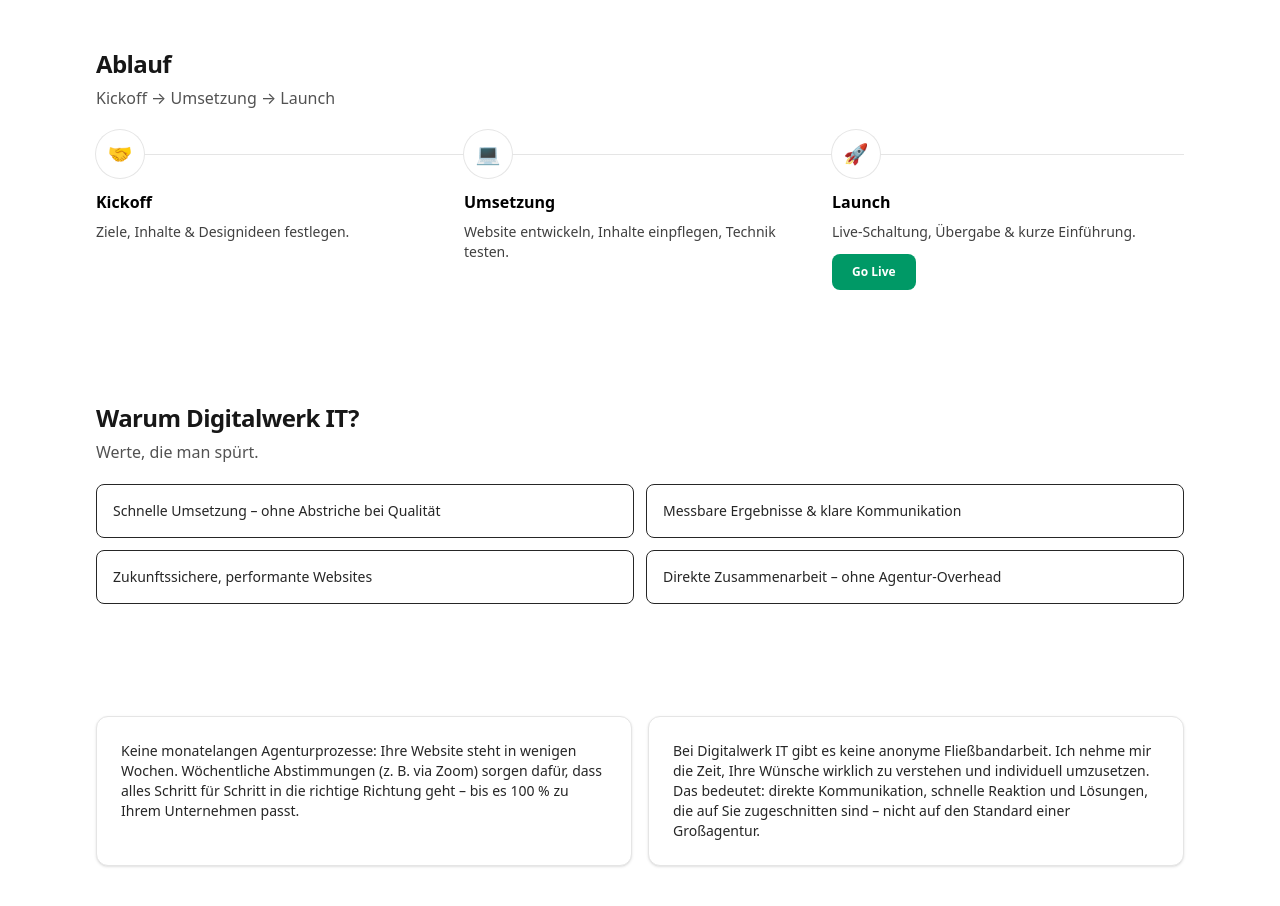
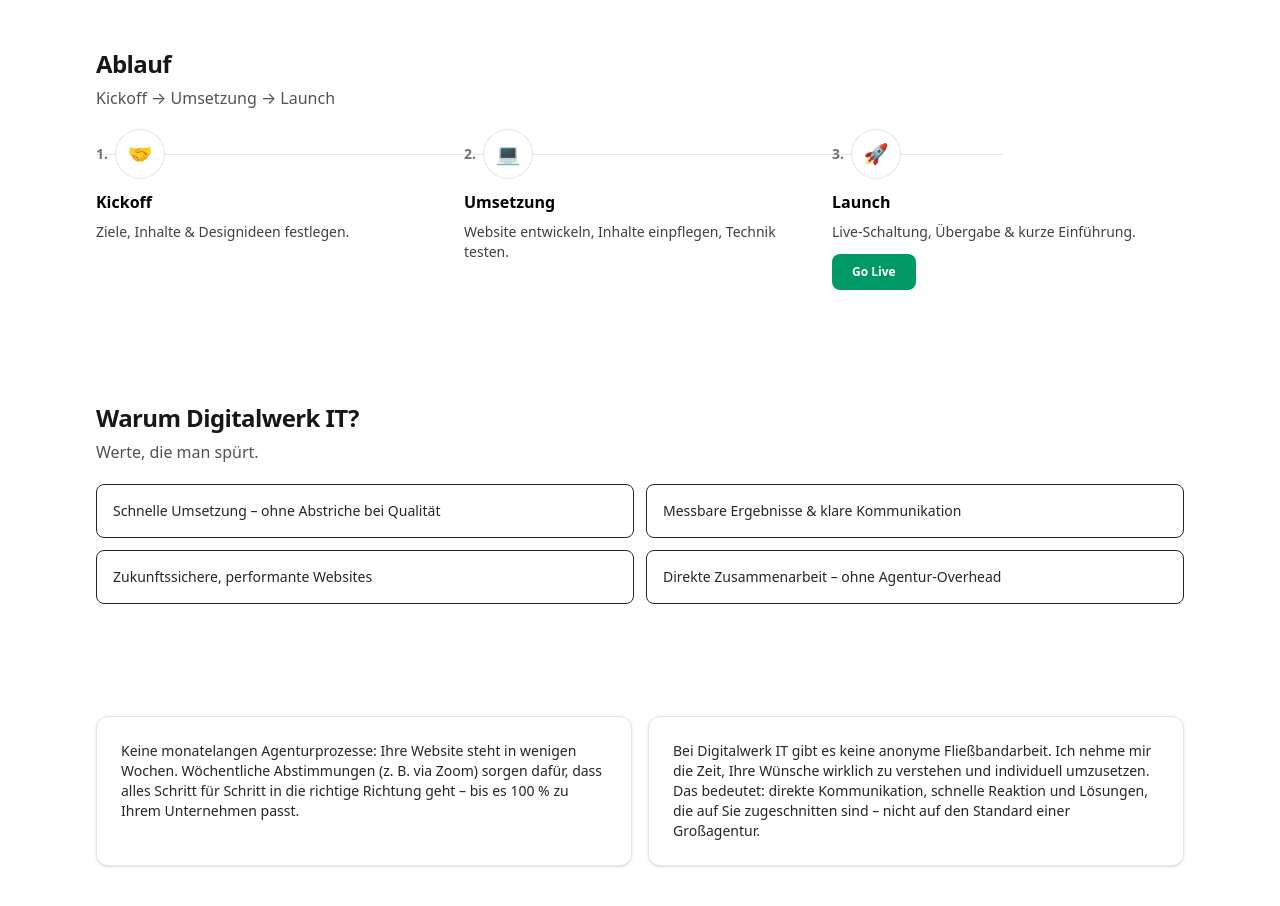
Before and after one commit to Remodops/digitalwerk, a Next.js app: page /leistungen in a window 1280 px wide. Shown: the part 1980-2886 px from the top of the page. Built offline with nearby package versions, Linux system fonts and the light colour scheme; no server answers.

Commit message:
feat(leistungen): Ablauf-Timeline nummeriert und Strich nach „Launch“ beendet

```diff
--- a/src/app/(site)/leistungen/page.tsx
+++ b/src/app/(site)/leistungen/page.tsx
@@ -160,6 +160,7 @@
       <Section title="Ablauf" subtitle="Kickoff → Umsetzung → Launch" className="py-6 sm:py-8">
         <div className="relative">
           <div className="pointer-events-none absolute inset-x-0 top-6 hidden h-px bg-neutral-200 sm:block" aria-hidden />
+          <div className="pointer-events-none absolute right-0 top-6 hidden h-px w-[16.6667%] bg-white sm:block" aria-hidden />
           <ol className="grid grid-cols-1 gap-4 sm:grid-cols-3">
             {[{ key: "Kickoff", icon: "🤝" }, { key: "Umsetzung", icon: "💻" }, { key: "Launch", icon: "🚀" }].map((step, i) => {
               const desc = {
@@ -169,8 +170,11 @@
               } as const;
               return (
                 <li key={i} className="relative flex flex-col items-center text-center sm:items-start sm:text-left">
-                  <div className="z-10 flex h-12 w-12 items-center justify-center rounded-full bg-white ring-1 ring-neutral-200">
-                    <span className="text-xl" aria-hidden>{step.icon}</span>
+                  <div className="z-10 flex items-center gap-2">
+                    <span className="text-sm font-semibold text-neutral-500">{i + 1}.</span>
+                    <div className="flex h-12 w-12 items-center justify-center rounded-full bg-white ring-1 ring-neutral-200">
+                      <span className="text-xl" aria-hidden>{step.icon}</span>
+                    </div>
                   </div>
                   <div className="mt-3 font-semibold">{step.key}</div>
                   <p className="mt-2 text-sm text-neutral-700">{desc[step.key as keyof typeof desc]}</p>
```
